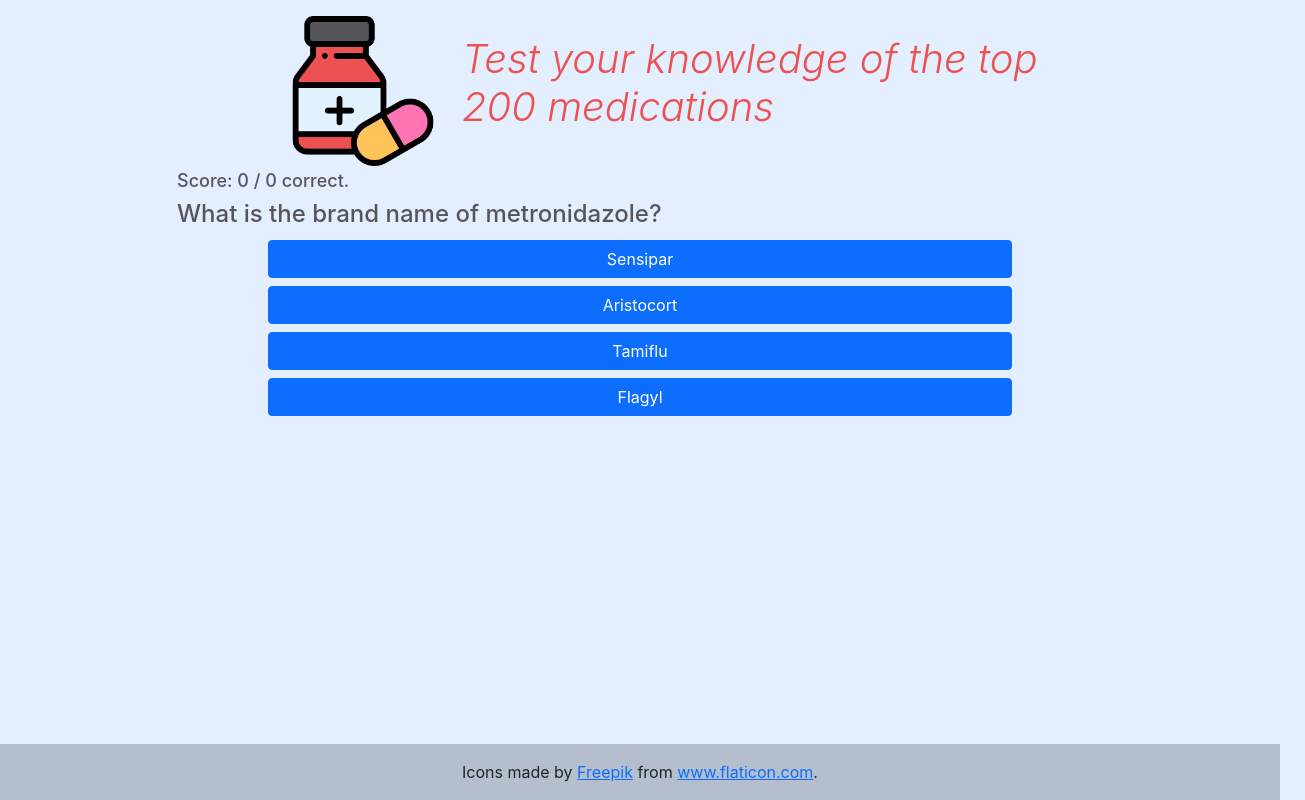
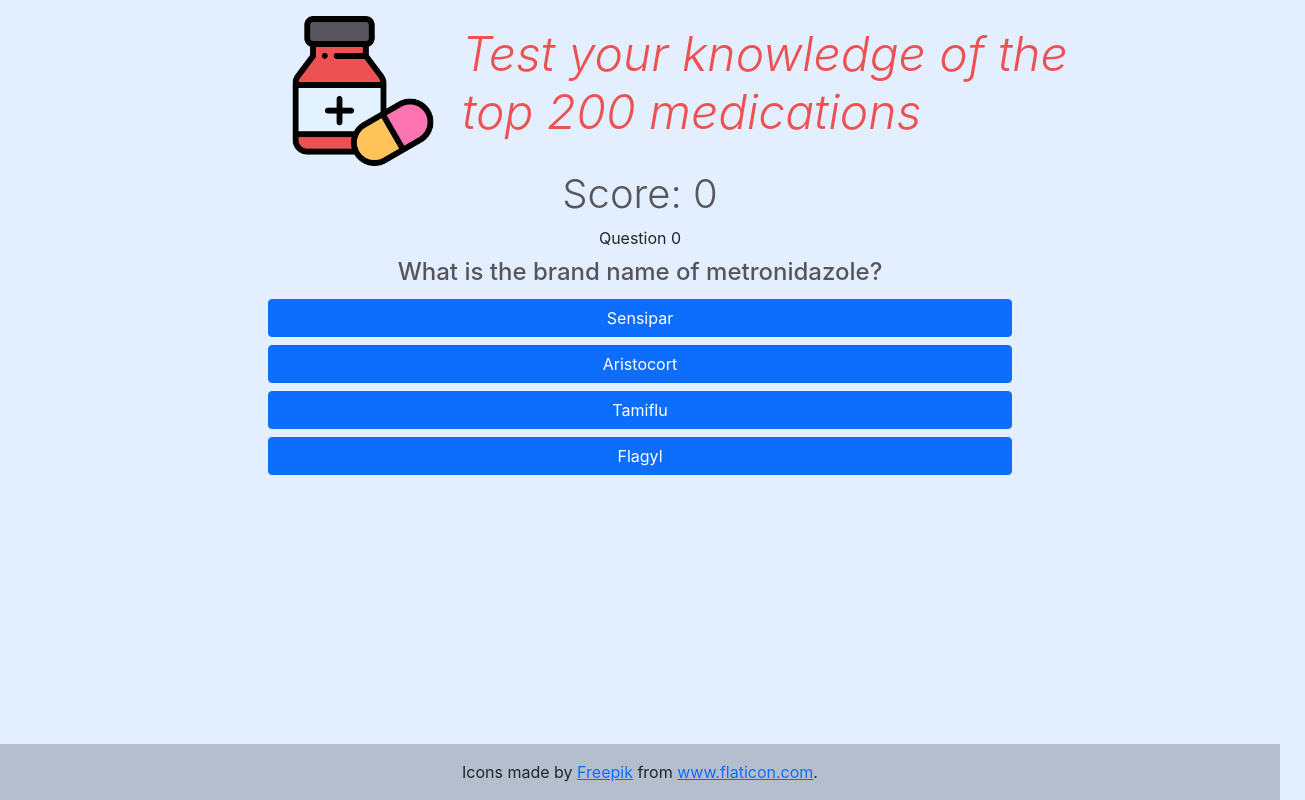
Before and after one commit to finish06/top200quiz, a React (Create React App) app: page / in a window 1280 px wide. Shown: the whole page, 1305 px wide, since content can reach past the window. Built offline with nearby package versions, Linux system fonts and the light colour scheme.

Commit message:
add score and question count

```diff
--- a/src/App.css
+++ b/src/App.css
@@ -45,7 +45,6 @@
 .scoreCard {
   font-size: large;
   color: #57555C;
-  margin-left: 34px;
 }
 
 .logo {
--- a/src/components/Header.js
+++ b/src/components/Header.js
@@ -5,7 +5,7 @@
 		<div className=" col col-sm-4">
 			<img src={logo} className="logo float-sm-end mt-3" alt="logo" />
 		</div>
-		<span className="col-md-7 display-6 subtitle my-auto">Test your knowledge of the top 200 medications</span>
+		<span className="col-md-7 display-5 subtitle my-auto">Test your knowledge of the top 200 medications</span>
 	</header>
 );
 
--- a/src/components/Question.js
+++ b/src/components/Question.js
@@ -2,6 +2,7 @@
 import Modal from 'react-bootstrap/Modal';
 
 import Scorecard from './Scorecard';
+import QuestionCount from './QuestionCount';
 
 const Question = ({ drugs }) => {
 	function shuffleArray(array) {
@@ -69,8 +70,9 @@
 	return (
 		<div>
 			<Scorecard scoreCard={scoreCard} />
+			<QuestionCount scoreCard={scoreCard} />
 			<div className="row">
-				<div className="offset-1 col-md-6 my-1">
+				<div className="text-center my-1">
 					<h2 className="question">What is the brand name of {drugs[answerIndex]['generic']}?</h2>
 				</div>
 			</div>
--- /dev/null
+++ b/src/components/QuestionCount.js
@@ -0,0 +1,9 @@
+import React from 'react';
+
+const QuestionCount = ({ scoreCard }) => (
+	<div className="row">
+		<p className="text-center my-1"> Question {scoreCard[1]} </p>
+	</div>
+);
+
+export default QuestionCount;
--- a/src/components/Scorecard.js
+++ b/src/components/Scorecard.js
@@ -2,10 +2,7 @@
 
 const Scorecard = ({ scoreCard }) => (
 	<div className="row">
-		<h3 className="scoreCard my-1 offset-1">
-			{' '}
-			Score: {scoreCard[0]} / {scoreCard[1]} correct.{' '}
-		</h3>
+		<p className="scoreCard my-1 display-6 text-center"> Score: {scoreCard[0]} </p>
 	</div>
 );
 
```
